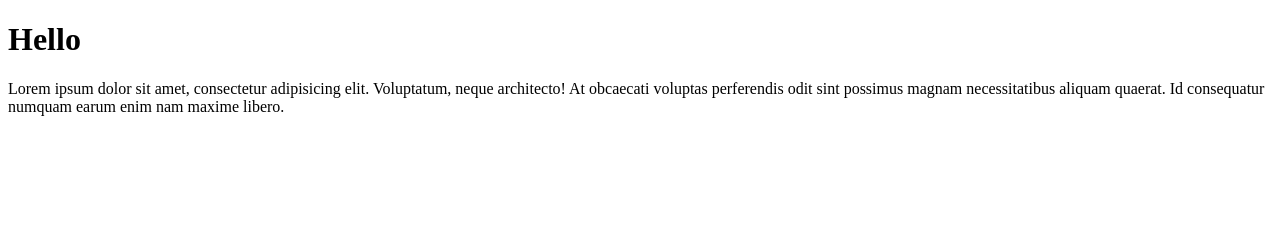
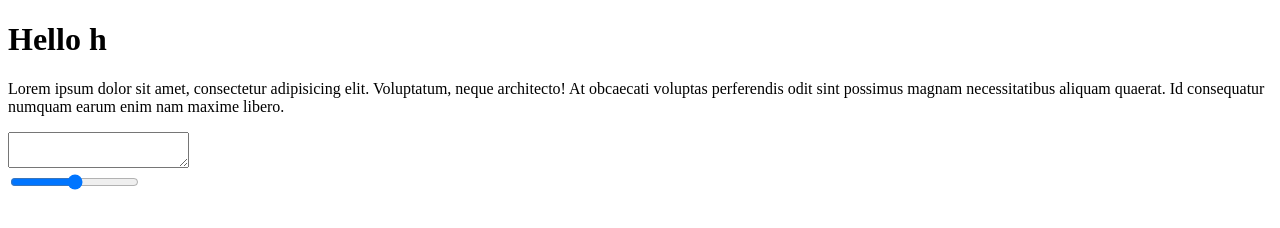
Before and after one commit to SaadiaAjbbar/test, a plain HTML site: page index.html in a window 1280 px wide. Drawn offline with Linux system fonts and the light colour scheme.

Commit message:
ajoute de dossier css et fichier style.css

```diff
--- a/index.html
+++ b/index.html
@@ -3,10 +3,13 @@
 <head>
     <meta charset="UTF-8">
     <meta name="viewport" content="width=device-width, initial-scale=1.0">
-    <title>Document</title>
+    <title>test</title>
 </head>
 <body>
-    <h1>Hello </h1>
+    <h1>Hello h</h1>
     <p>Lorem ipsum dolor sit amet, consectetur adipisicing elit. Voluptatum, neque architecto! At obcaecati voluptas perferendis odit sint possimus magnam necessitatibus aliquam quaerat. Id consequatur numquam earum enim nam maxime libero.</p>
+    <textarea name="" id=""></textarea>
+   <br>
+    <input type="range">
 </body>
 </html>
```
Also changed, not shown: css/style.css (added).
